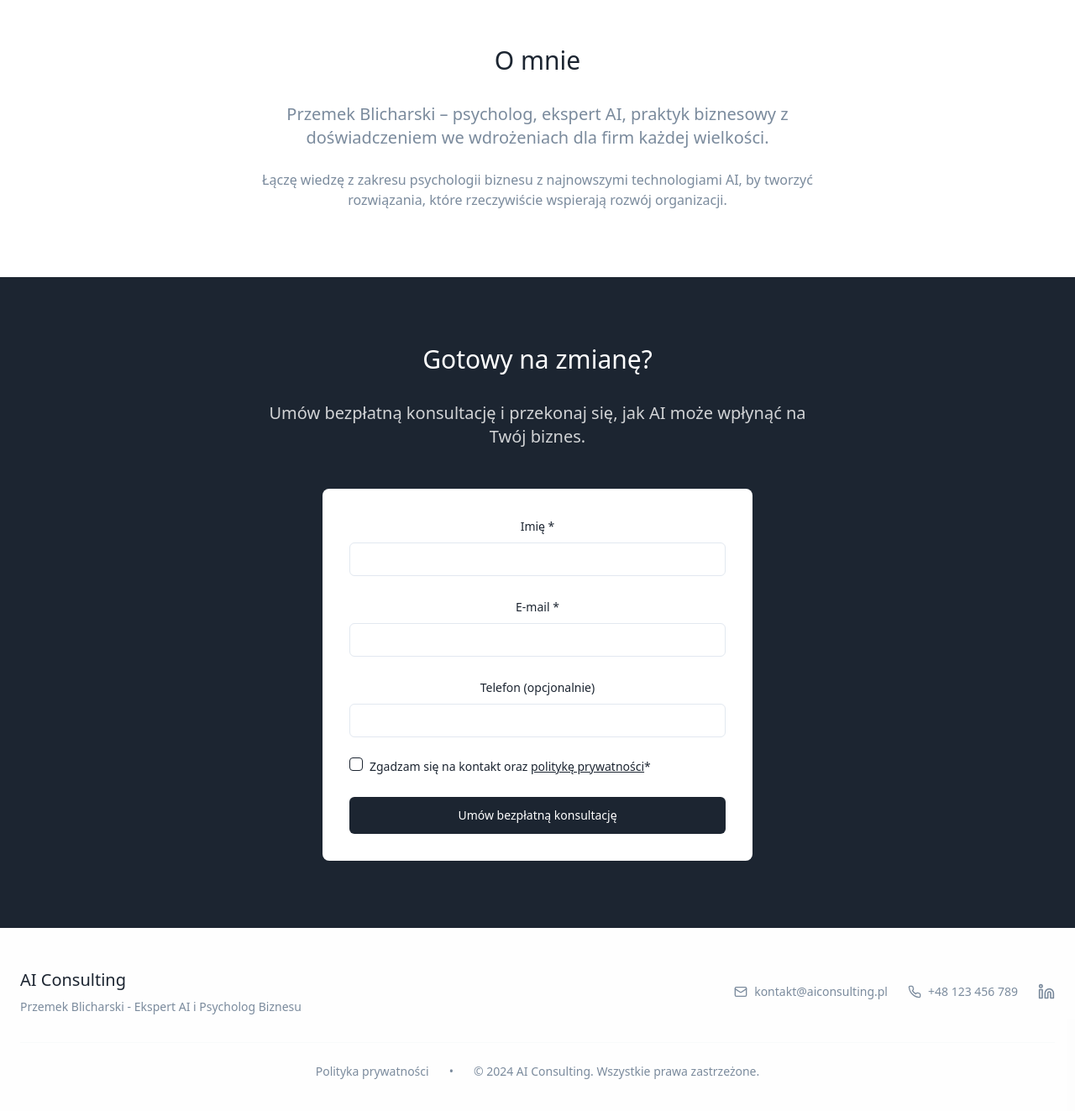
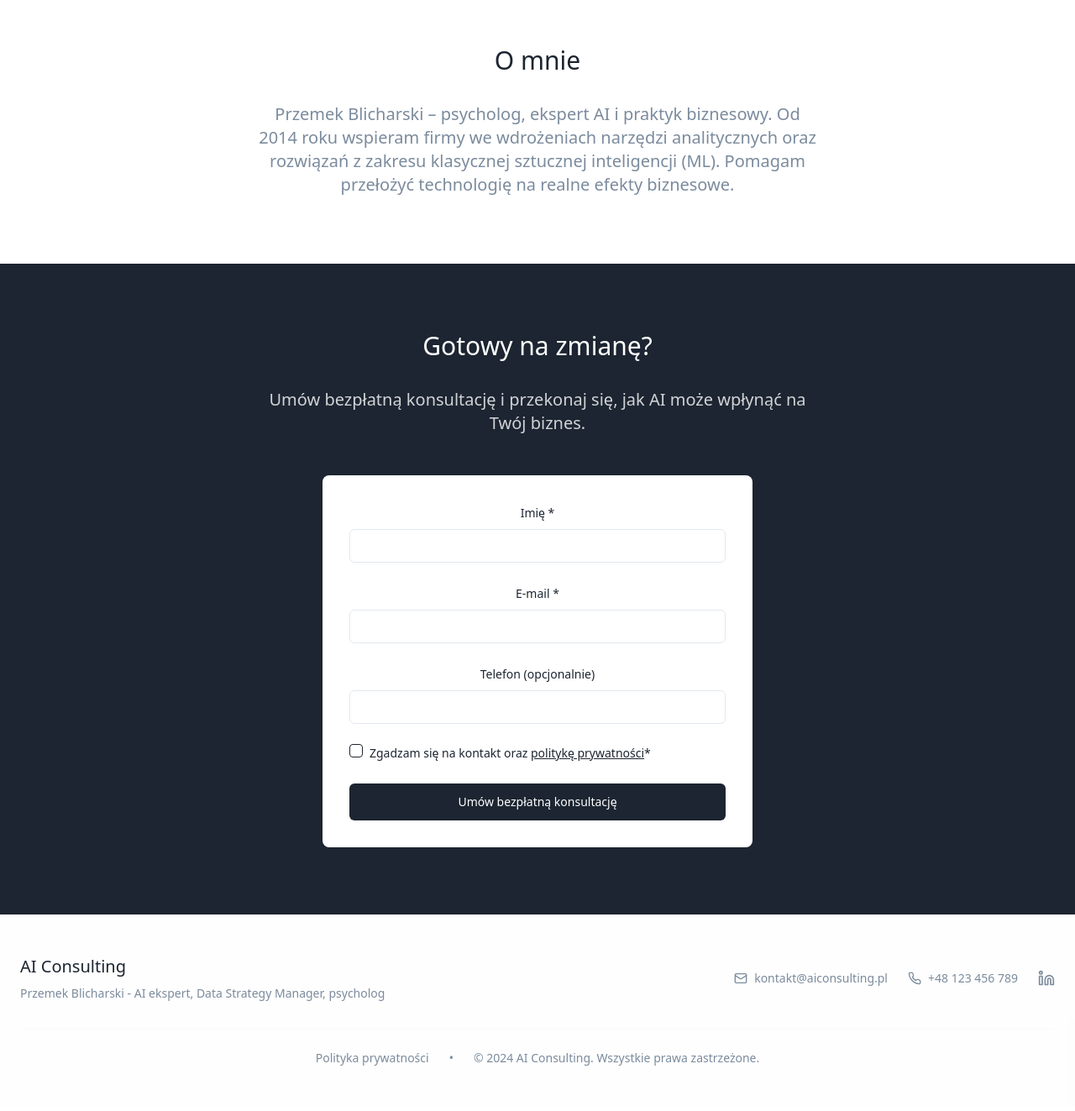
Before and after one commit to przemonides/ai-truth-path, a React (Vite) app: page / in a window 1280 px wide. Shown: the part 1836-3159 px from the top of the page at 84% size. Built offline with nearby package versions, Linux system fonts and the light colour scheme.

Commit message:
Update footer and title
Update the footer content to include Przemek Blicharski's professional background and experience.
Update the page title to "Przemek Blicharski - AI ekspert, Data Strategy Manager, psycholog".

```diff
--- a/src/pages/Index.tsx
+++ b/src/pages/Index.tsx
@@ -127,13 +127,8 @@ const Index = () => {
             O mnie
           </h2>
           <div className="max-w-2xl mx-auto">
-            <p className="body-large text-muted-foreground mb-6">
-              Przemek Blicharski – psycholog, ekspert AI, praktyk biznesowy z doświadczeniem
-              we wdrożeniach dla firm każdej wielkości.
-            </p>
-            <p className="text-muted-foreground">
-              Łączę wiedzę z zakresu psychologii biznesu z najnowszymi technologiami AI,
-              by tworzyć rozwiązania, które rzeczywiście wspierają rozwój organizacji.
+            <p className="body-large text-muted-foreground">
+              Przemek Blicharski – psycholog, ekspert AI i praktyk biznesowy. Od 2014 roku wspieram firmy we wdrożeniach narzędzi analitycznych oraz rozwiązań z zakresu klasycznej sztucznej inteligencji (ML). Pomagam przełożyć technologię na realne efekty biznesowe.
             </p>
           </div>
         </div>
@@ -161,7 +156,7 @@ const Index = () => {
             <div className="text-center md:text-left">
               <div className="text-xl font-medium text-primary mb-2">AI Consulting</div>
               <p className="text-sm text-muted-foreground">
-                Przemek Blicharski - Ekspert AI i Psycholog Biznesu
+                Przemek Blicharski - AI ekspert, Data Strategy Manager, psycholog
               </p>
             </div>
             <div className="flex items-center space-x-6">
```
